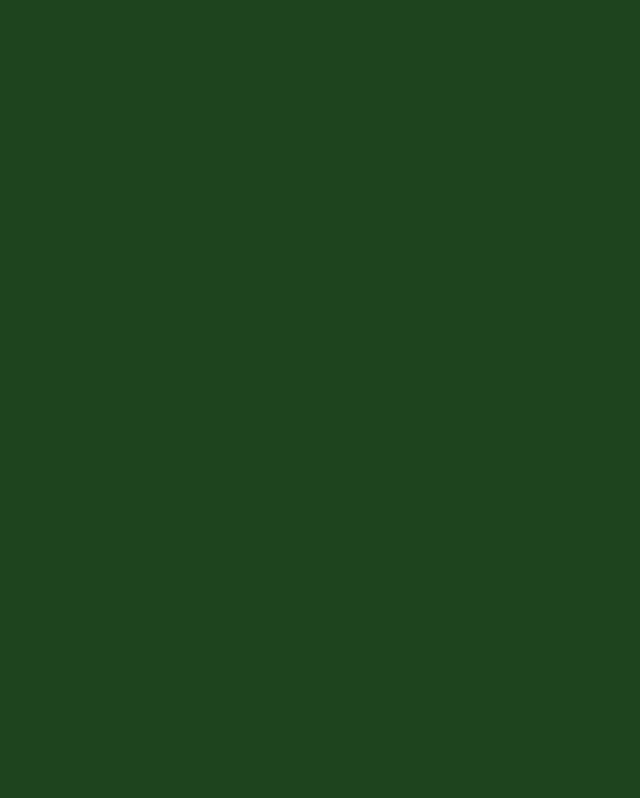
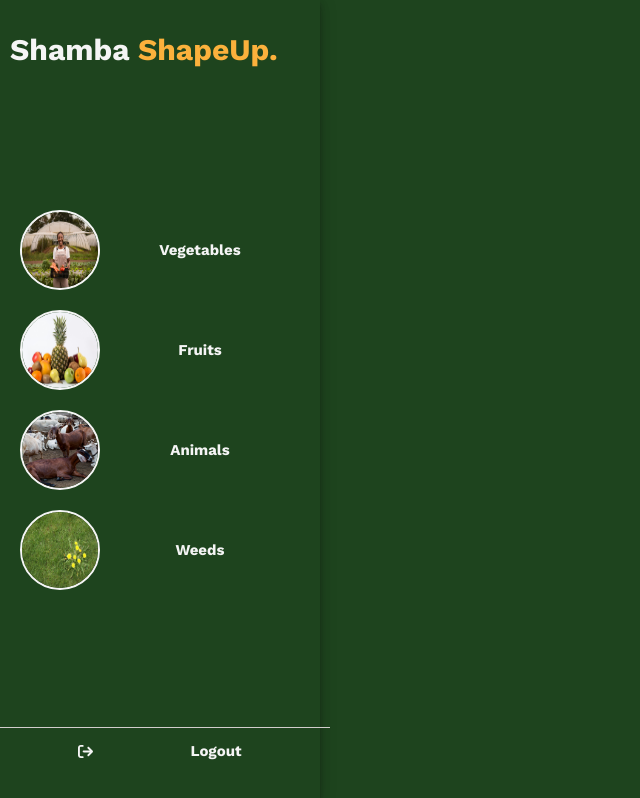
Before and after one commit to Murage-Ivy/downwork, a React (Create React App) app: page /postpage in a window 1280 px wide. Before the commit this address had no page. Shown: the whole page, without its empty margins (0-640 px from the left). Built offline with nearby package versions, Linux system fonts and the light colour scheme.

Commit message:
Create and style sidebar

```diff
--- a/src/App.tsx
+++ b/src/App.tsx
@@ -1,6 +1,7 @@
 import { Route, Routes } from "react-router-dom";
 import LandingPage from "./Pages/LandingPage";
 import LoginPage from "./Pages/LoginPage";
+import PostPage from "./Pages/PostPage";
 import SignUpPage from "./Pages/SignUpPage";
 
 
@@ -12,6 +13,7 @@ const App: React.FC = () => {
         <Route path="/" element={<LandingPage />} />
         <Route path="/login" element={<LoginPage />} />
         <Route path="/signup" element={<SignUpPage />} />
+        <Route path="/postpage" element={<PostPage />} />
       </Routes>
 
     </div>
--- /dev/null
+++ b/src/Pages/PostPage.tsx
@@ -0,0 +1,14 @@
+import Sidebar from "../components/Sidebar"
+const PostPage: React.FC = () => {
+    return (
+        <div id="post-page">
+
+            <Sidebar />
+
+
+
+        </div>
+    )
+}
+
+export default PostPage
--- a/src/components/Sidebar.tsx
+++ b/src/components/Sidebar.tsx
@@ -1,6 +1,52 @@
+import { faSignOut } from "@fortawesome/free-solid-svg-icons"
+import { FontAwesomeIcon } from "@fortawesome/react-fontawesome"
+import { ReactElement } from "react"
+import Logo from "./Logo"
+
 function Sidebar() {
+  const topics: Array<{
+    name: string,
+    image: string
+  }> = [
+      {
+        name: "Vegetables",
+        image: "../assets/images/front-view-smiley-woman-holding-box.jpg"
+      },
+      {
+        name: "Fruits",
+        image: "../assets/images/colorful-fruits-tasty-fresh-ripe-juicy-white-desk.jpg"
+      },
+      {
+        name: "Animals",
+        image: "../assets/images/farm-with-goats.jpg"
+      },
+      {
+        name: "Weeds",
+        image: "../assets/images/AdobeStock_7445262_Preview.jpeg"
+
+      }
+    ]
+
+  const topicsList: Array<ReactElement<HTMLDivElement>> = topics.map((topic, index) => {
+    return (
+      <div className="topic" key={index}>
+        <img src={topic.image} alt={topic.name} />
+        <h4>{topic.name}</h4>
+      </div>
+    )
+  })
+
   return (
-    <div>Sidebar</div>
+    <div id="sidebar">
+      <Logo />
+      <div id="sidebar-content">
+        {topicsList}
+      </div>
+      <div className="logout">
+        <FontAwesomeIcon icon={faSignOut} />
+        <h4>Logout</h4>
+      </div>
+    </div>
   )
 }
 
--- a/src/index.css
+++ b/src/index.css
@@ -360,3 +360,65 @@ a {
   text-align: center;
 }
 /* End of Sign up styles */
+/* Sidebar posts styles*/
+
+#post-page {
+  display: grid;
+  grid-template-columns: 25% 3fr 1fr;
+  height: 100vh;
+  width: 100%;
+  text-align: center;
+}
+.topic > img {
+  width: 80px;
+  height: 80px;
+  border-radius: 50%;
+  border: 2px solid var(--secondary-color);
+}
+
+.topic {
+  display: grid;
+  grid-template-columns: 1fr 3fr;
+  justify-items: center;
+  align-items: center;
+  padding: 10px;
+  cursor: pointer;
+}
+
+#sidebar {
+  display: grid;
+  grid-template-rows: 10% 80% 10%;
+  justify-content: center;
+  align-items: center;
+  flex-direction: column;
+  height: 100%;
+  padding: 10px;
+  color: var(--secondary-color);
+  line-height: 1.5;
+  box-shadow: 0 6px 10px 0 rgba(41, 41, 41, 0.14),
+    0 1px 18px 0 rgba(0, 0, 0, 0.12), 0 3px 5px -1px rgba(0, 0, 0, 0.4);
+}
+
+#sidebar-content {
+}
+
+.logout {
+  display: flex;
+  justify-content: space-around;
+  align-items: center;
+  padding: 20px;
+  position: relative;
+  cursor: pointer;
+}
+
+.logout::after {
+  content: "";
+  display: block;
+  width: 340px;
+  height: 1px;
+  background-color: rgb(210, 205, 205);
+  position: absolute;
+  top: 0.5em;
+  /* left: 4.5em; */
+}
+/* Sidebar posts ends */
```
Also changed, not shown: src/reducers/SignupSlice.tsx (+9 -2 lines).
